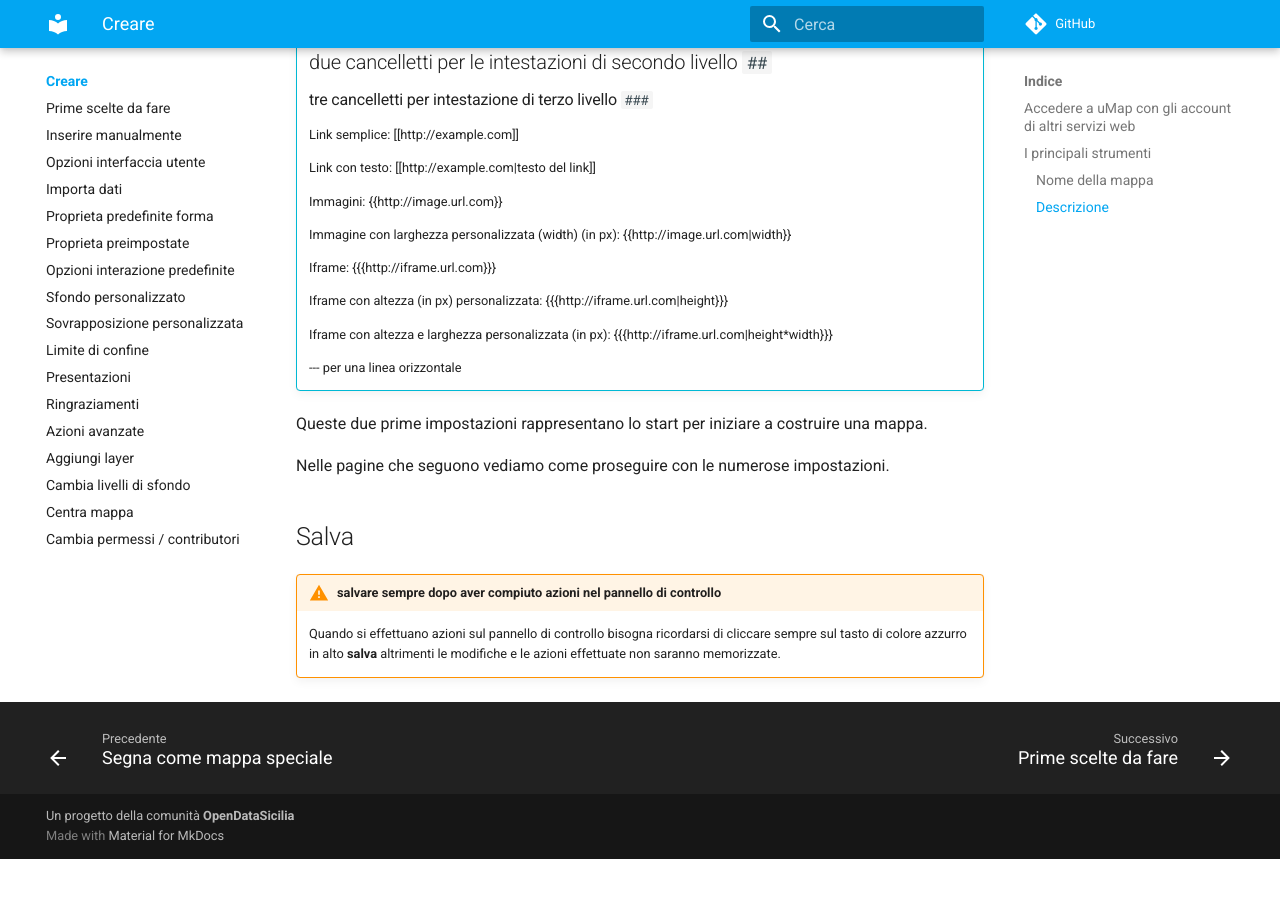
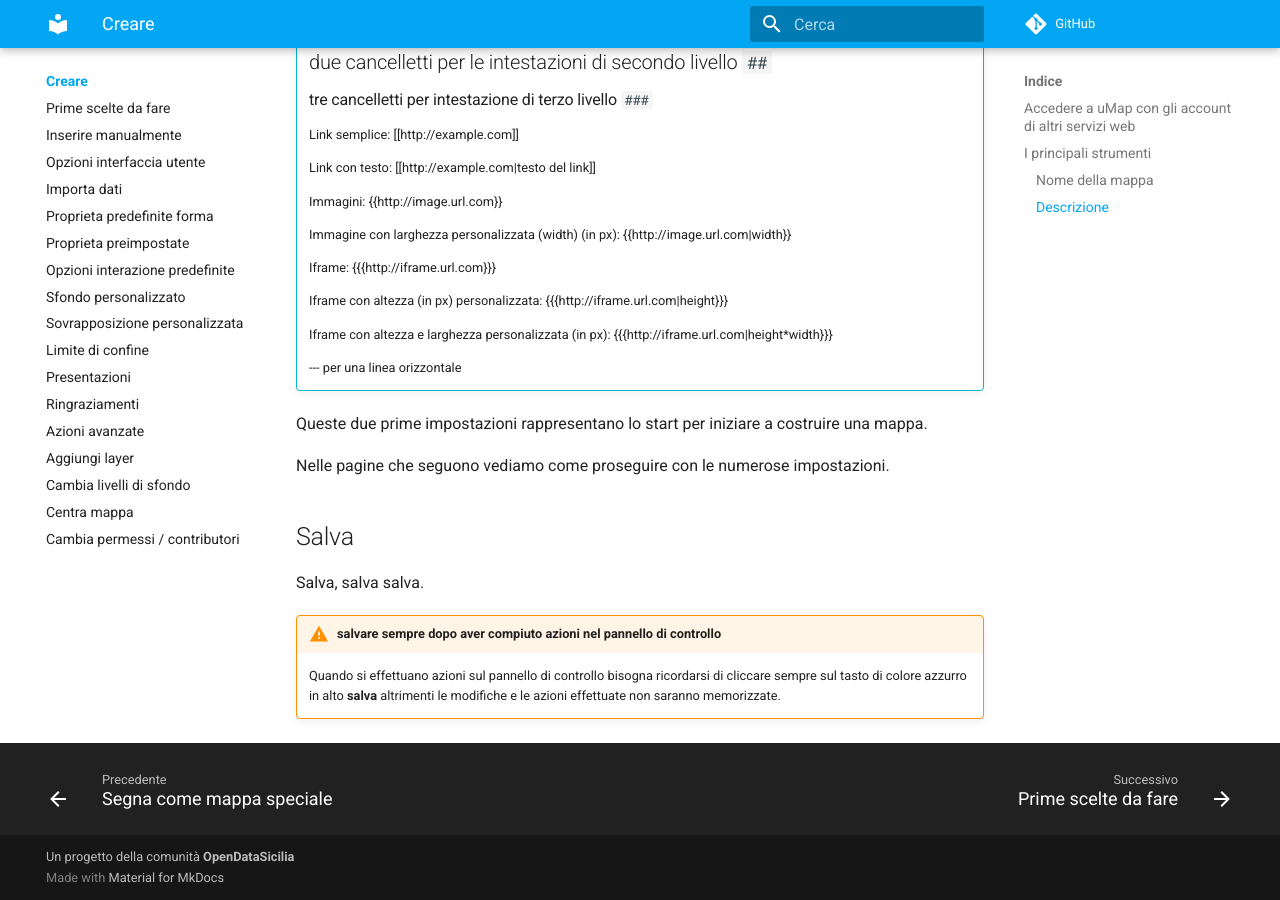
Before and after one commit to opendatasicilia/guida-umap, an MkDocs documentation site: the page built from docs/creare/index.md, in a window 1280 px wide and 900 px high, scrolled down 2286 px. Built offline with MkDocs 1.6.1 and Material for MkDocs 9.7.7, drawn with Linux system fonts in a browser that asks for light colours; comment, search, counter and statistics services are not loaded; before the commit the page ends 3145 px from its top, so only the background shows below that.

Commit message:
Update index.md

```diff
--- a/docs/creare/index.md
+++ b/docs/creare/index.md
@@ -84,6 +84,7 @@ Nelle pagine che seguono vediamo come proseguire con le numerose impostazioni.
 
 ## Salva
 
+Salva, salva salva.
 
 !!! warning "salvare sempre dopo aver compiuto azioni nel pannello di controllo"
 
```
